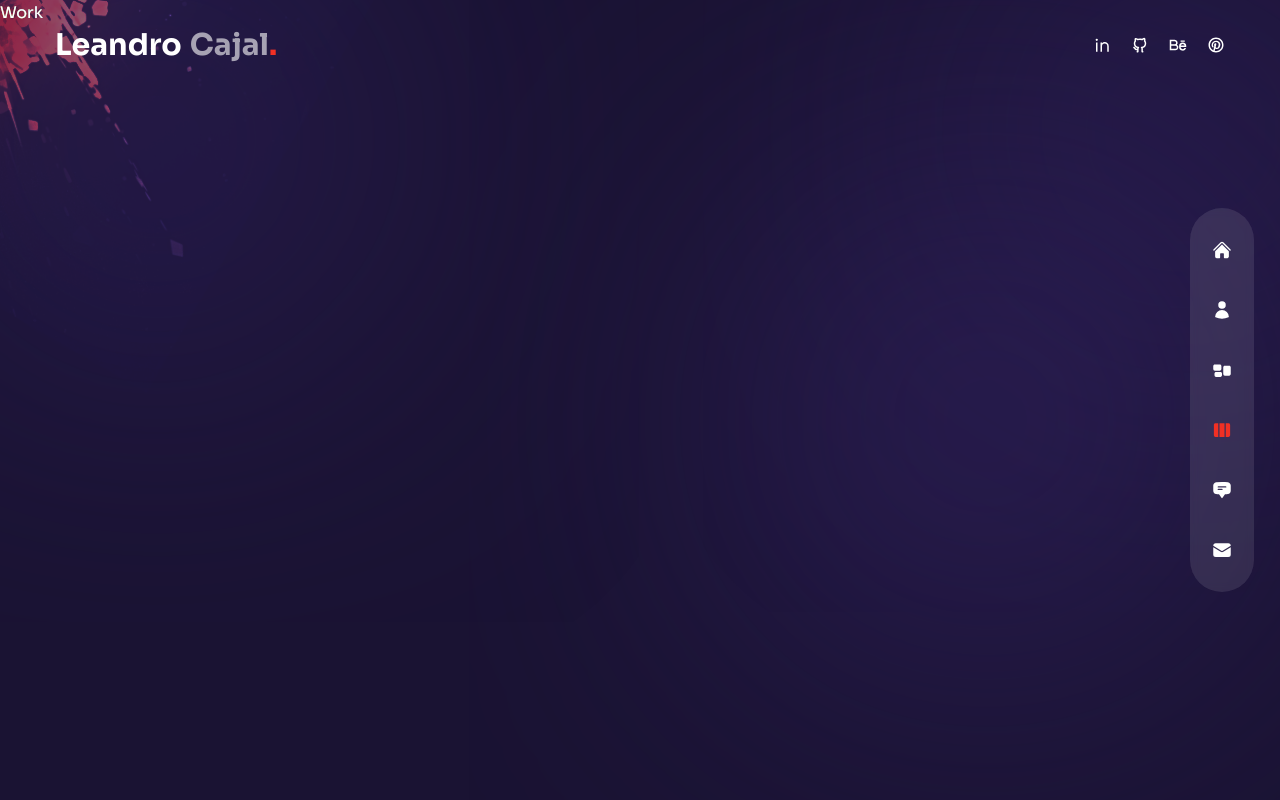
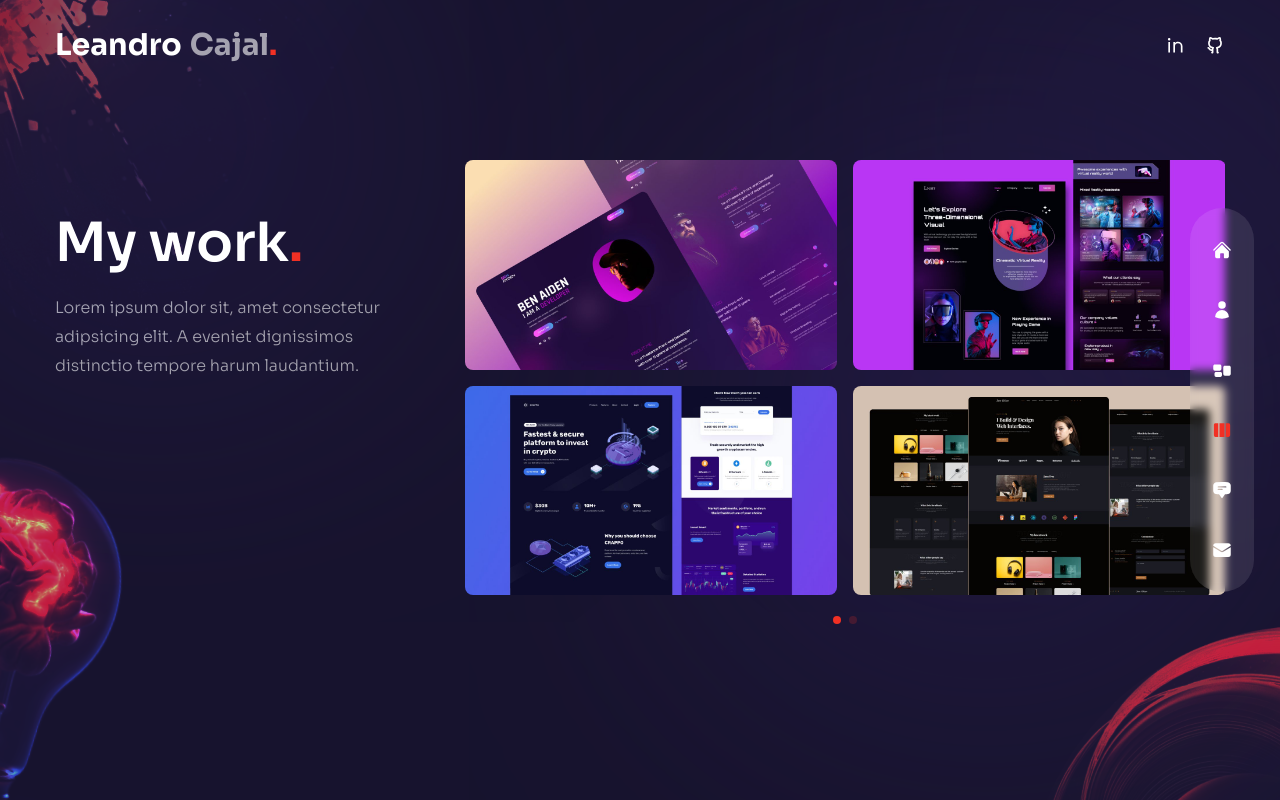
Before and after one commit to leandro-cajal/porfolio-nextjs, a Next.js app: page /work in a window 1280 px wide. Built offline with nearby package versions, Linux system fonts and the light colour scheme.

Commit message:
working on info details

```diff
--- a/components/ServiceSlider.js
+++ b/components/ServiceSlider.js
@@ -78,7 +78,7 @@ const ServiceSlider = () => {
                   <article className="mb8
                   ">
                     <h6 className="mb-2 text-lg">{item.title}</h6>
-                    <p className="max-w-[350px] leading-normal">item.description</p>
+                    <p className="max-w-[350px] leading-normal">{item.description}</p>
                   </article>
                   {/* arrow */}
                   <div className="text-3xl">
--- a/components/Socials.js
+++ b/components/Socials.js
@@ -5,22 +5,15 @@ import Link from "next/link";
 import {
   RiLinkedinLine,
   RiGithubLine,
-  RiBehanceLine,
-  RiPinterestLine} from 'react-icons/ri';
+} from 'react-icons/ri';
 
 const Socials = () => {
   return <div className="flex items-center gap-x-5 text-lg">
-    <Link href={''} className="hover:text-accent transition-all duration-300">
+    <Link href={''} className="hover:text-accent text-xl transition-all duration-300">
       <RiLinkedinLine />
     </Link>
-    <Link href={''} className="hover:text-accent transition-all duration-300">
+    <Link href={''} className="hover:text-accent text-xl transition-all duration-300">
       <RiGithubLine />
-    </Link>
-    <Link href={''} className="hover:text-accent transition-all duration-300">
-      <RiBehanceLine />
-    </Link>
-    <Link href={''} className="hover:text-accent transition-all duration-300">
-      <RiPinterestLine />
     </Link>
   </div>;
 };
--- a/components/WorkSlider.js
+++ b/components/WorkSlider.js
@@ -44,8 +44,71 @@ const workSlides = {
   ],
 };
 
+// import swiper react components
+import { Swiper, SwiperSlide} from 'swiper/react';
+
+// import image from next
+import Image from 'next/image';
+
+// import swiper styles
+import 'swiper/css';
+import 'swiper/css/pagination';
+
+// import required modules
+import { Pagination} from 'swiper';
+
+// icons
+import { BsArrowRight } from'react-icons/bs'
+
+
 const WorkSlider = () => {
-  return <div>Work Slider</div>;
+  return (
+    <Swiper
+      spaceBetween={10}
+      pagination={{clickable:true}}
+      modules={[Pagination]}
+      className="h-[280px] sm:h-[480px]"
+      >
+        {
+          workSlides.slides.map((slide,index)=>{
+            return(
+              <SwiperSlide key={index}>
+                <div className='grid grid-cols-2 grid-rows-2 gap-4 cursor-pointer'>
+                  {slide.images.map((image,index)=>{
+                    return(
+                      <div className='relative rounded-lg overflow-hidden flex item-center justify-center group' key={index}>
+                        <div className='flex items-center justify-center relative overflow-hidden group'>
+                          {/* image */}
+                          <Image
+                            src={image.path}
+                            width={500}
+                            height={300}
+                            alt=''
+                          />
+                          {/* overlay gradient */}
+                          <div className='absolute inset-0 bg-gradient-to-l from-transparent via-[#e838cc] to-[#4a22bd] opacity-0 group-hover:opacity-80 transition-all duration-700'></div>
+                          {/* title */}
+                          <div className='absolute bottom-0 translate-y-full group-hover:-translate-y-10 group-hover:xl:-translate-y-20 transition-all duration-300'>
+                            <div className='flex items-center gap-x-2 text-[13px] tracking-[0.2em]'>
+                              {/* title part 1 */}
+                              <div className='delay-100'>LIVE</div>
+                              {/* title part 2 */}
+                              <div className='translate-y-[500%] group-hover:translate-y-0 transition-all duration-300 delay-150'>PROJECT</div>
+                              {/* icon */}
+                              <div><BsArrowRight /></div>
+                            </div>
+                          </div>
+                        </div>
+                      </div>
+                    )
+                  })}
+                </div>
+              </SwiperSlide>
+            )
+          })
+        }
+    </Swiper>
+  );
 };
 
 export default WorkSlider;
--- a/pages/about/index.js
+++ b/pages/about/index.js
@@ -11,9 +11,6 @@ import {
 
 import {
   SiNextdotjs,
-  SiFramer,
-  SiAdobexd,
-  SiAdobephotoshop,
   SiTailwindcss,
 } from "react-icons/si";
 
@@ -30,7 +27,6 @@ const aboutData = [
           <FaJs />,
           <FaReact />,
           <SiNextdotjs />,
-          <SiFramer />,
           <SiTailwindcss />
         ],
       },
@@ -38,8 +34,6 @@ const aboutData = [
         title: 'UI/UX Design',
         icons: [
           <FaFigma />,
-          <SiAdobexd />,
-          <SiAdobephotoshop />,
         ],
       },
     ],
@@ -116,7 +110,7 @@ const About = () => {
         initial="hidden"
         animate="show"
         exit="hidden"
-        className='hidden xl:flex absolute -bottom-[5%] -left-80'>
+        className='hidden xl:flex absolute -bottom-[5%] -left-[300px]'>
         <div className=' w-[550px]'>
           <Avatar />
         </div>
@@ -147,21 +141,21 @@ const About = () => {
               {/* experience */}
               <div className='relative flex-1 after:w-[1px] after:h-full after:bg-white/10 after:absolute after:top-0 after:right-0'>
                 <div className='text-2xl xl:text-4xl font-extrabold text-accent mb-2'>
-                  <CountUp start={0} end={2} duration={8} /> +
+                  <CountUp start={0} end={2} duration={16} /> +
                 </div>
                 <div className='text-xs uppercase tracking-[1px] leading-[1.4] max-w-[100px]'>Years of experience</div>
               </div>
               {/* projects */}
               <div className='relative flex-1 after:w-[1px] after:h-full after:bg-white/10 after:absolute after:top-0 after:right-0'>
                 <div className='text-2xl xl:text-4xl font-extrabold text-accent mb-2'>
-                  <CountUp start={0} end={12} duration={4} />
+                  <CountUp start={0} end={12} duration={8} />
                 </div>
                 <div className='text-xs uppercase tracking-[1px] leading-[1.4] max-w-[100px]'>Finished projects</div>
               </div>
               {/* clients */}
               <div className='relative flex-1 after:w-[1px] after:h-full after:bg-white/10 after:absolute after:top-0 after:right-0'>
                 <div className='text-2xl xl:text-4xl font-extrabold text-accent mb-2'>
-                  <CountUp start={0} end={6} duration={6} />
+                  <CountUp start={0} end={6} duration={12} />
                 </div>
                 <div className='text-xs uppercase tracking-[1px] leading-[1.4] max-w-[100px]'>Satisfied clients</div>
               </div>
--- a/pages/contact/index.js
+++ b/pages/contact/index.js
@@ -1,5 +1,44 @@
+// components
+import Circles from '/components/Circles';
+
+// icons
+import { BsArrowRight } from 'react-icons/bs';
+
+// framer
+import { motion } from 'framer-motion'
+
+// variants
+import { fadeIn } from '../../variants'
+
 const Contact = () => {
-  return <div>Contact</div>;
+  return (
+    <div className='h-full bg-primary/30'>
+      <div className='container mx-auto py-32 text-center xl:text-left flex items-center justify-center h-full'>
+        {/* text & form */}
+        <div className='flex flex-col w-full max-w-[700px]'>
+          {/* text */}
+          <h2 className='h2 text-center mb-12'>
+            Let's
+            <span className='text-accent'>connect.</span>
+          </h2>
+          {/* form */}
+          <form className='flex-1 flex flex-col gap-6 w-full mx-auto'>
+            {/* input group */}
+            <div className='flex gap-x-6 w-full'>
+              <input type='text' placeholder='name' className='input'></input>
+              <input type='text' placeholder='email' className='input'></input>
+            </div>
+            <input type='text' placeholder='subject' className='input'></input>
+            <textarea placeholder='message' className='textarea'></textarea>
+            <button className='btn rounded-full border border-white/50 max-w-[170px] px-8 transition-all duration-300 items-center justify-center overflow-hidden hover:border-accent group'>
+              <span className='group-hover:-translate-y-[120%] group-hover:opacity-0 transition-all duration-500'>Let's talk</span>
+              <BsArrowRight className='-translate-y-[220%] translate-x-[180%] opacity-0 group-hover:flex group-hover:-translate-y-[100%] group-hover:opacity-100 transition-all duration-500 absolute text-[22px]'/>
+            </button>
+          </form>
+        </div>
+      </div>
+    </div>
+  );
 };
 
 export default Contact;
--- a/pages/index.js
+++ b/pages/index.js
@@ -66,7 +66,7 @@ const Home = () => {
           animate="show"
           exit="hidden"
           transition={{duration: 1,ease: 'easeInOut'}}
-          className="w-full h-full max-w-[424px] absolute -bottom-[30%] xl:right-[12%]"
+          className="w-full h-full max-w-[424px] absolute -bottom-[40%] xl:right-[20%]"
         >
           <Avatar />
         </motion.div>
--- a/pages/testimonials/index.js
+++ b/pages/testimonials/index.js
@@ -1,5 +1,34 @@
+// components
+import TestimonialSlider from "../../components/TestimonialSlider";
+
+//framer motion
+import { motion } from "framer-motion";
+import { fadeIn } from '../../variants'
+
 const Testimonials = () => {
-  return <div>Testimonials</div>;
+  return (
+    <div className="h-full bg-primary/30 py32 text-center">
+      <div className="container mx-auto h-full flex flex-col justify-center">
+        {/* title */}
+        <motion.h2
+          variants={fadeIn('up', 0.2)}
+          initial='hidden'
+          animate='show'
+          exit='hidden'
+          className="h2 mb-8 xl:mb-0">What clients <span className="text-accent">say.</span></motion.h2>
+        {/* slider */}
+        <motion.div
+           variants={fadeIn('up', 0.4)}
+           initial='hidden'
+           animate='show'
+           exit='hidden'
+
+        >
+          <TestimonialSlider />
+        </motion.div>
+      </div>
+    </div>
+  );
 };
 
 export default Testimonials;
--- a/pages/work/index.js
+++ b/pages/work/index.js
@@ -1,5 +1,54 @@
+// components
+import WorkSlider from '../../components/WorkSlider';
+import Bulb from '../../components/Bulb';
+import Circles from '../../components/Circles';
+
+
+// framer motion
+import { motion } from 'framer-motion';
+import { fadeIn } from '../../variants'
+
 const Work = () => {
-  return <div>Work</div>;
+  return (
+    <div className='h-full bg-primary/30 py-36 flex items-center'>
+      <Circles />
+      <div className='container mx-auto'>
+        <div className='flex flex-col xl:flex-row gap-x-8'>
+          {/* text */}
+          <div className='text-center flex xl:w-[30vw] flex-col lg:text-left mb-4 xl:mb-0'>
+            <motion.h2
+              variants={fadeIn('up', 0.3)}
+              initial='hidden'
+              animate='show'
+              exit='hidden'
+              className='h2 xl:mt-12'
+            >
+              My work
+              <span className='text-accent'>.</span>
+            </motion.h2>
+            <motion.p
+              variants={fadeIn('up', 0.4)}
+              initial='hidden'
+              animate='show'
+              exit='hidden'
+              className='mb-4 max-w-[400px] mx-auto lg:mx-0'>
+              Lorem ipsum dolor sit, amet consectetur adipsicing elit. A eveniet dignissimos distinctio tempore harum laudantium.
+            </motion.p>
+          </div>
+          <motion.div
+            variants={fadeIn('down', 0.6)}
+            initial='hidden'
+            animate='show'
+            exit='hidden'
+            className='w-full xl:max-w-[65%]'>
+            {/* slider */}
+            <WorkSlider />
+          </motion.div>
+        </div>
+      </div>
+      <Bulb />
+    </div>
+  );
 };
 
 export default Work;
```
Also changed, not shown: components/TestimonialSlider.js (+68 -3 lines).
